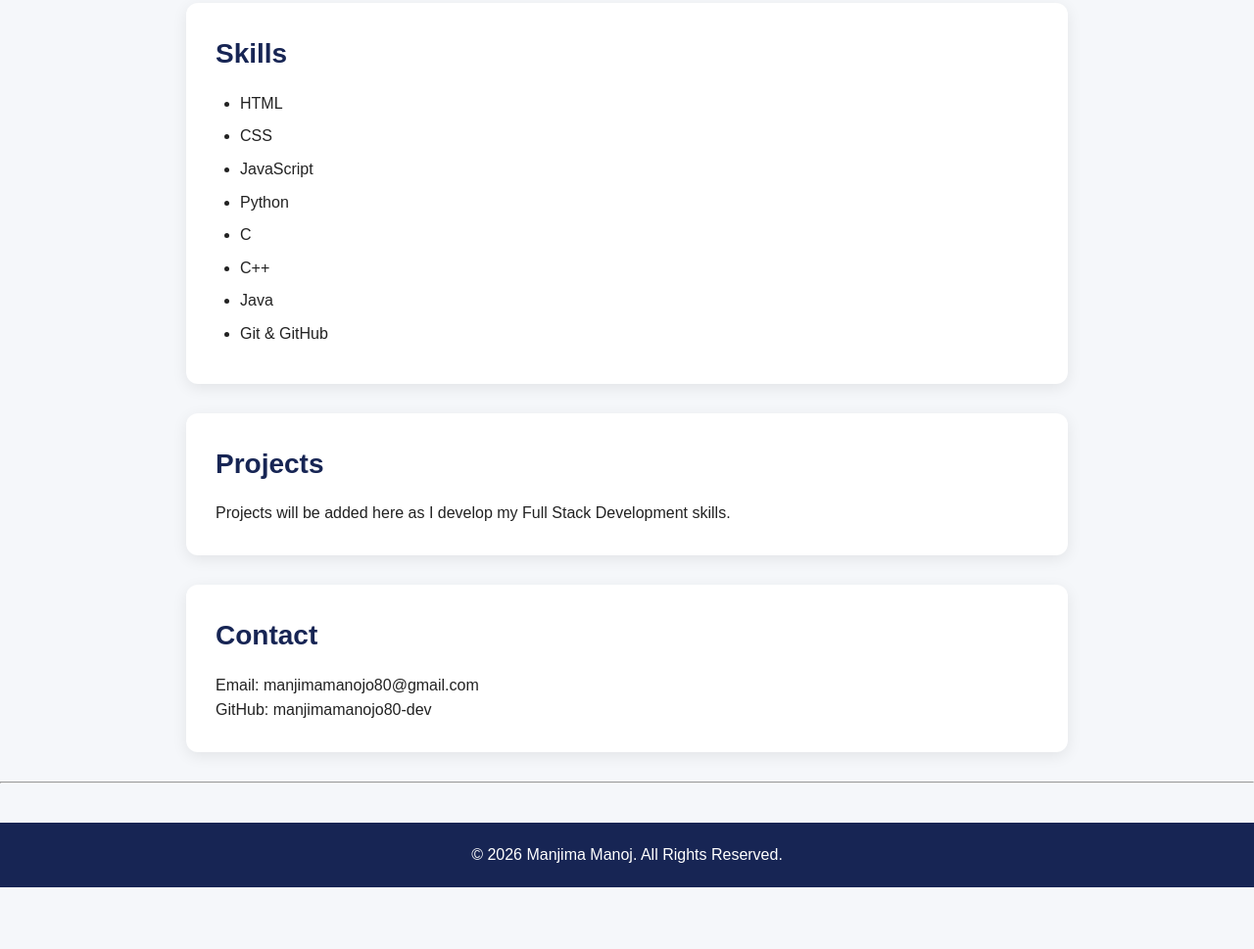
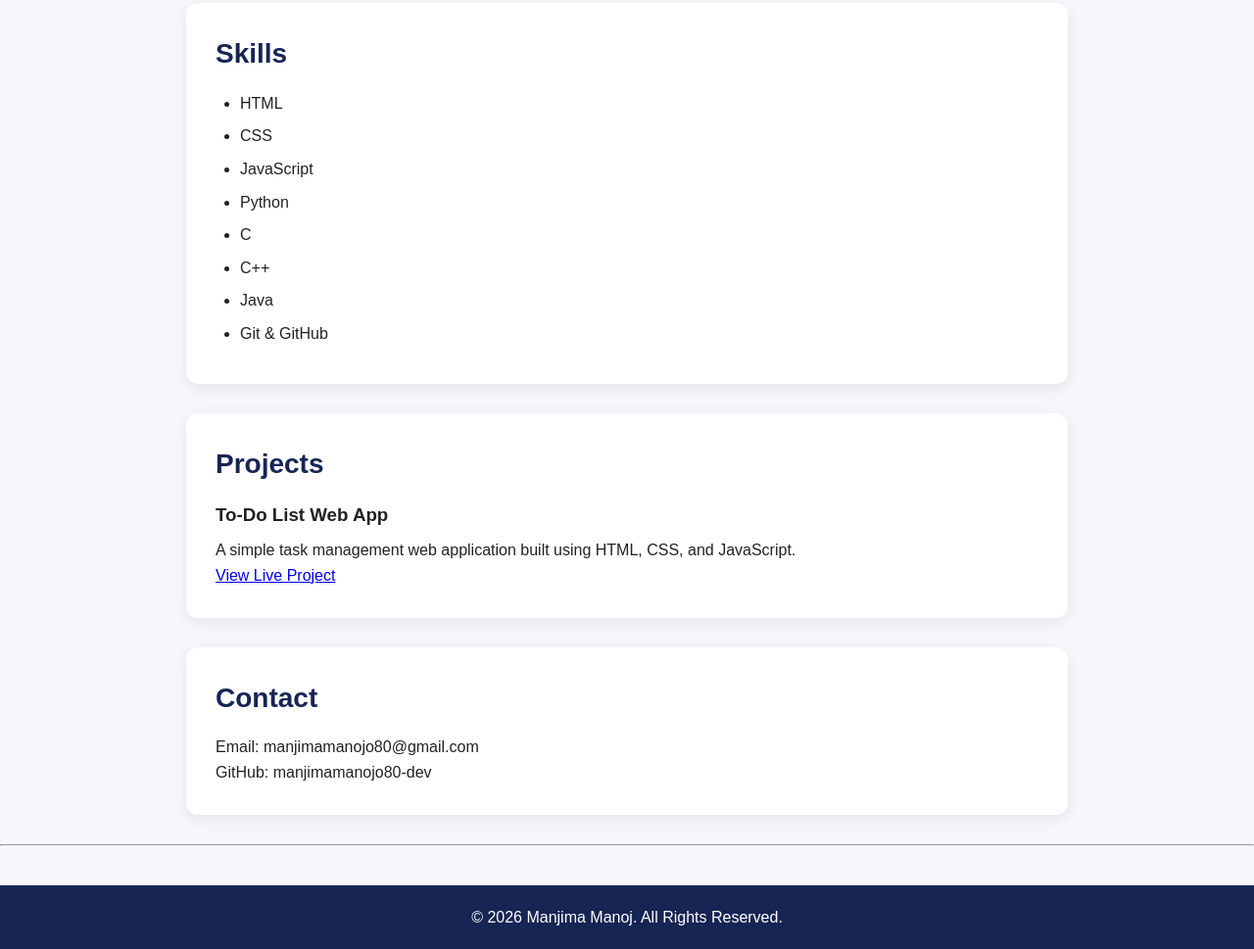
Before and after one commit to manjimamanoj80-dev/portfolio, a plain HTML site: page index.html in a window 1280 px wide. Shown: the part 723-1692 px from the top of the page at 98% size. Before the commit the page ends 1629 px from the top, so only its background shows below. Drawn offline with Linux system fonts and the light colour scheme.

Commit message:
Update index.html

```diff
--- a/index.html
+++ b/index.html
@@ -58,13 +58,19 @@
     </section>
 
     <section id="projects">
-        <h2>Projects</h2>
+    <h2>Projects</h2>
 
-        <p>
-            Projects will be added here as I develop my
-            Full Stack Development skills.
-        </p>
-    </section>
+    <h3>To-Do List Web App</h3>
+
+    <p>
+        A simple task management web application built using
+        HTML, CSS, and JavaScript.
+    </p>
+
+    <p>
+        <a href="todo.html">View Live Project</a>
+    </p>
+</section>
 
     <section id="contact">
         <h2>Contact</h2>
```
